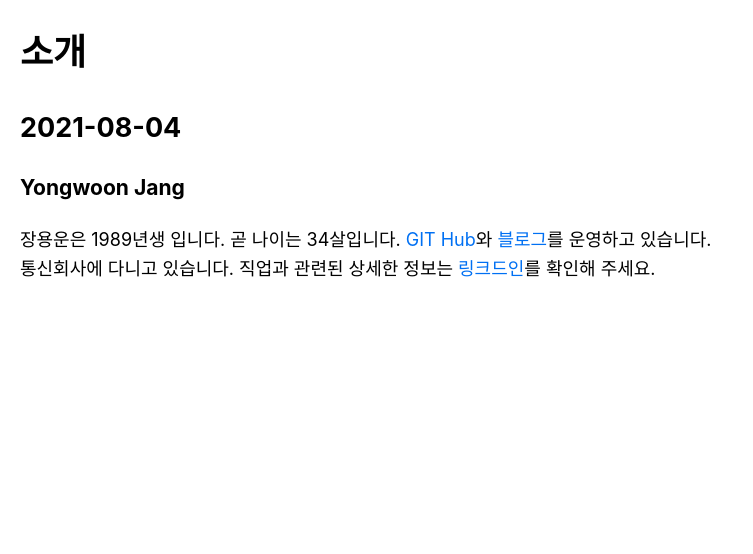
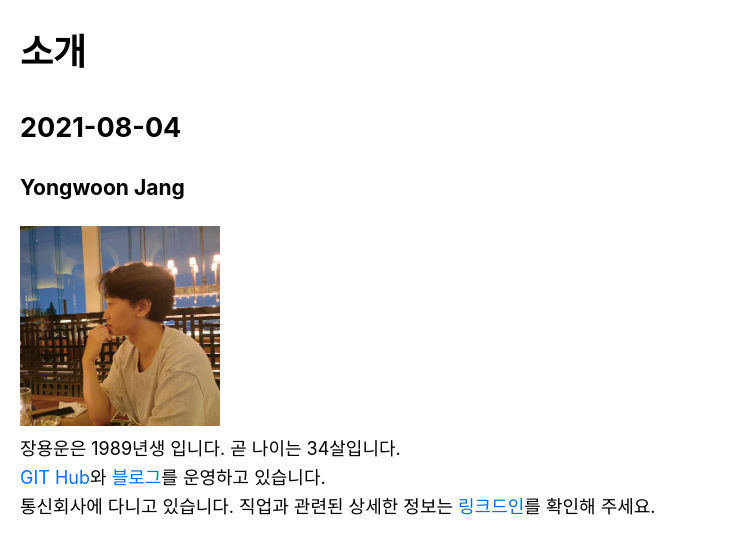
Before and after one commit to YongwoonJang/gyujanggak, a Next.js app in the folder app/national-search-portal/: page /posts/profile in a window 1280 px wide. Shown: the top 554 px of the page, without its empty margins (0-753 px from the left). Built offline with nearby package versions, Linux system fonts and the light colour scheme.

Commit message:
Modify : Add image source to profile page

```diff
--- a/app/national-search-portal/package.json
+++ b/app/national-search-portal/package.json
@@ -20,6 +20,7 @@
     "remark": "^13.0.0",
     "remark-html": "^13.0.1",
     "request": "^2.88.2",
-    "tls": "^0.0.1"
+    "tls": "^0.0.1",
+    "window": "^4.2.7"
   }
 }
--- a/app/national-search-portal/pages/posts/[id].js
+++ b/app/national-search-portal/pages/posts/[id].js
@@ -1,8 +1,9 @@
 import fs from 'fs'
 import matter from 'gray-matter'
 import parse from 'html-react-parser'
+import Image from 'next/image'
 
-export default function Post({data, contents}){
+export default function Post({req, data, contents}){
     const content = parse(contents)
     return (
         <>
@@ -10,6 +11,7 @@ export default function Post({data, contents}){
                 <h1>{data.title}</h1>
                 <h2>{data.date}</h2>
                 <h3>{data.author.name}</h3>
+                <Image width={200} height={200} src={"/images/20210807Yongwoon.jpg"} alt="My profile" />
                 <div>{content}</div>
             </div>
         </>
--- a/app/national-search-portal/public/posts/profile.md
+++ b/app/national-search-portal/public/posts/profile.md
@@ -7,5 +7,6 @@ author:
     picture: '../../public/images/profile.jpg'
 ---
 
-장용운은 1989년생 입니다. 곧 나이는 34살입니다. <a href="https://github.com/YongwoonJang">GIT Hub</a>와 <a href="https://blog.naver.com/jyy3k">블로그</a>를 운영하고 있습니다. <br/>
+장용운은 1989년생 입니다. 곧 나이는 34살입니다. <br />
+<a href="https://github.com/YongwoonJang">GIT Hub</a>와 <a href="https://blog.naver.com/jyy3k">블로그</a>를 운영하고 있습니다. <br/>
 통신회사에 다니고 있습니다. 직업과 관련된 상세한 정보는 <a href="https://www.linkedin.com/in/용운-장-b551b892/">링크드인</a>를 확인해 주세요.
```
Also changed, not shown: app/national-search-portal/public/images/20210807Yongwoon.jpg (added), 1 other file (tests, documents, lock files or other folders).
